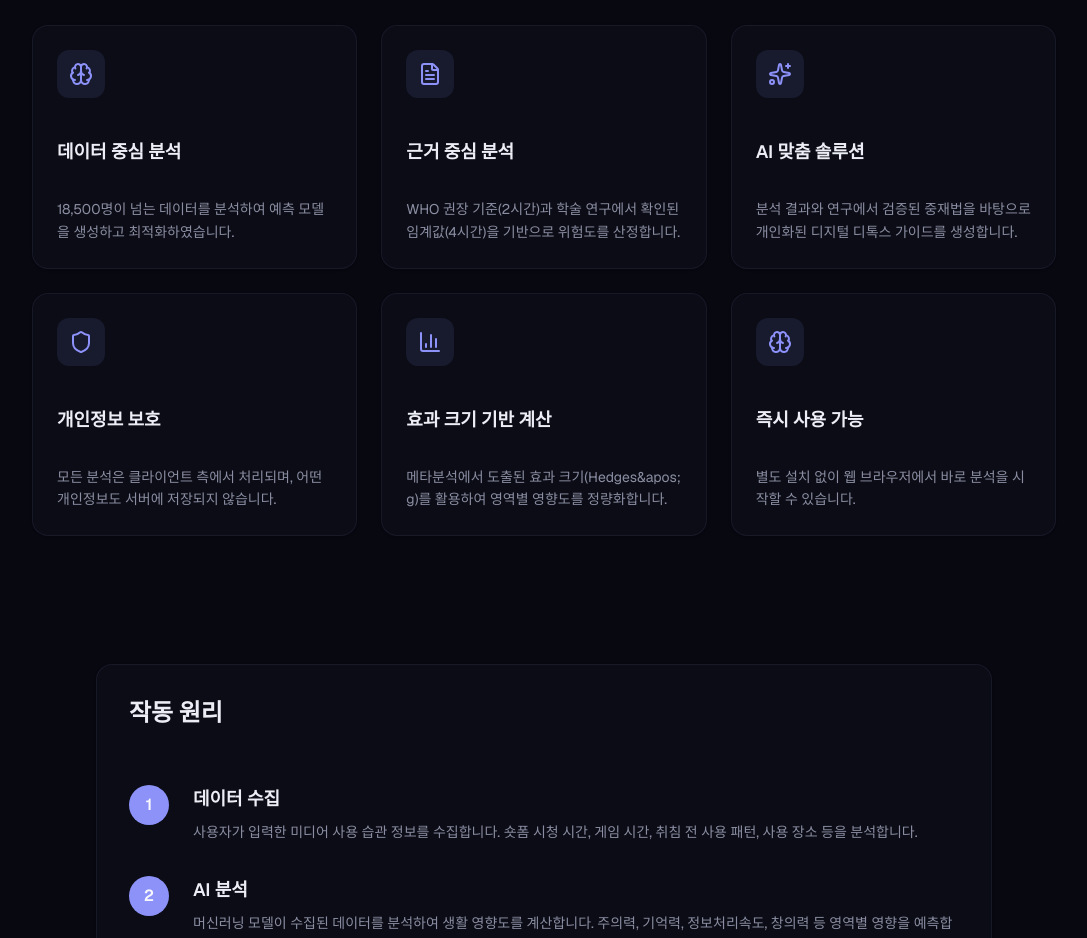
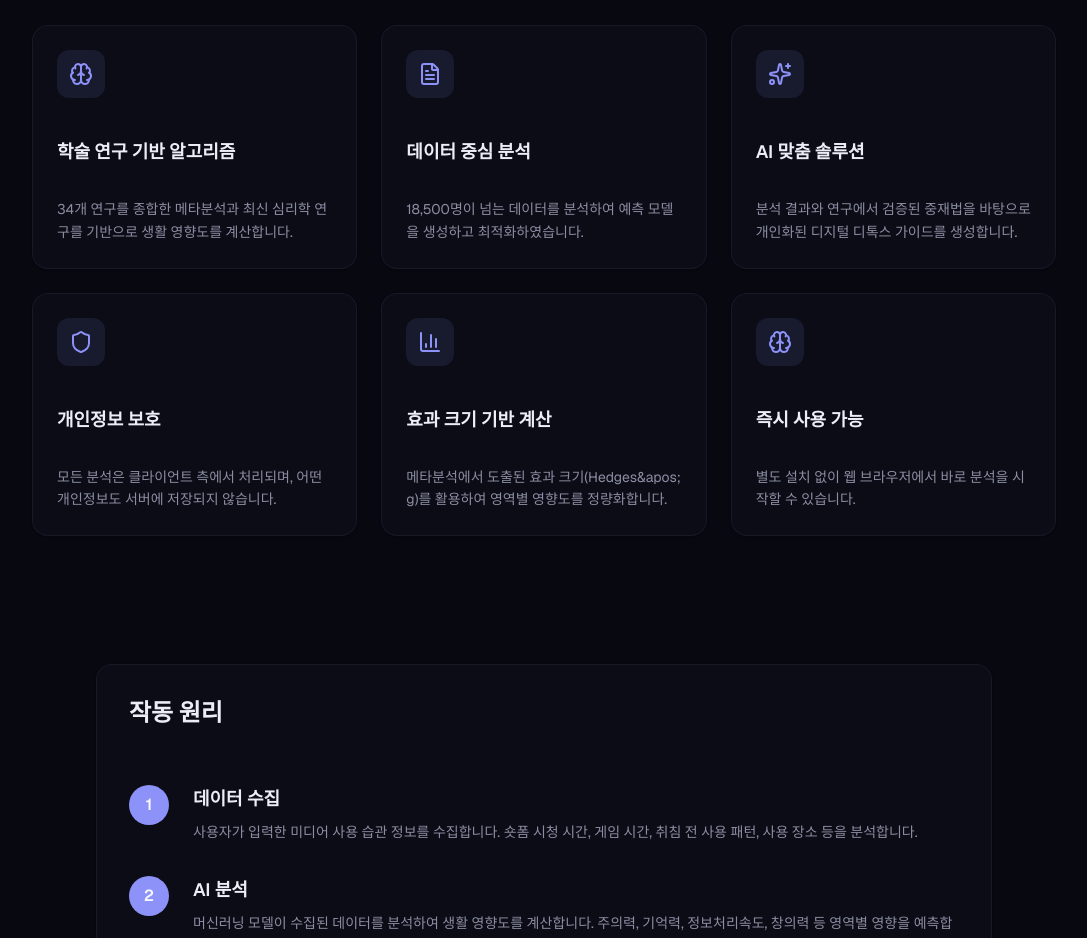
Before and after one commit to mingyu1214/v0-app-development-with-csv, a Next.js app: page /about in a window 1280 px wide. Shown: the part 820-1758 px from the top of the page, without its empty margins (96-1183 px from the left). Built offline with nearby package versions, Linux system fonts and the light colour scheme.

Commit message:
fix: revert "Research-Based Algorithm" and update "Evidence-Based Analysis"
Restore original "Research-Based Algorithm" and
modify "Evidence-Based Analysis" with detailed data description.

```diff
--- a/app/about/page.tsx
+++ b/app/about/page.tsx
@@ -21,13 +21,13 @@ const missionText = `무분별한 숏폼 시청과 장시간의 게임이 집중
 const techFeatures = [
   {
     icon: Brain,
-    title: '데이터 중심 분석',
-    description: '18,500명이 넘는 데이터를 분석하여 예측 모델을 생성하고 최적화하였습니다.',
+    title: '학술 연구 기반 알고리즘',
+    description: '34개 연구를 종합한 메타분석과 최신 심리학 연구를 기반으로 생활 영향도를 계산합니다.',
   },
   {
     icon: FileText,
-    title: '근거 중심 분석',
-    description: 'WHO 권장 기준(2시간)과 학술 연구에서 확인된 임계값(4시간)을 기반으로 위험도를 산정합니다.',
+    title: '데이터 중심 분석',
+    description: '18,500명이 넘는 데이터를 분석하여 예측 모델을 생성하고 최적화하였습니다.',
   },
   {
     icon: Sparkles,
```
